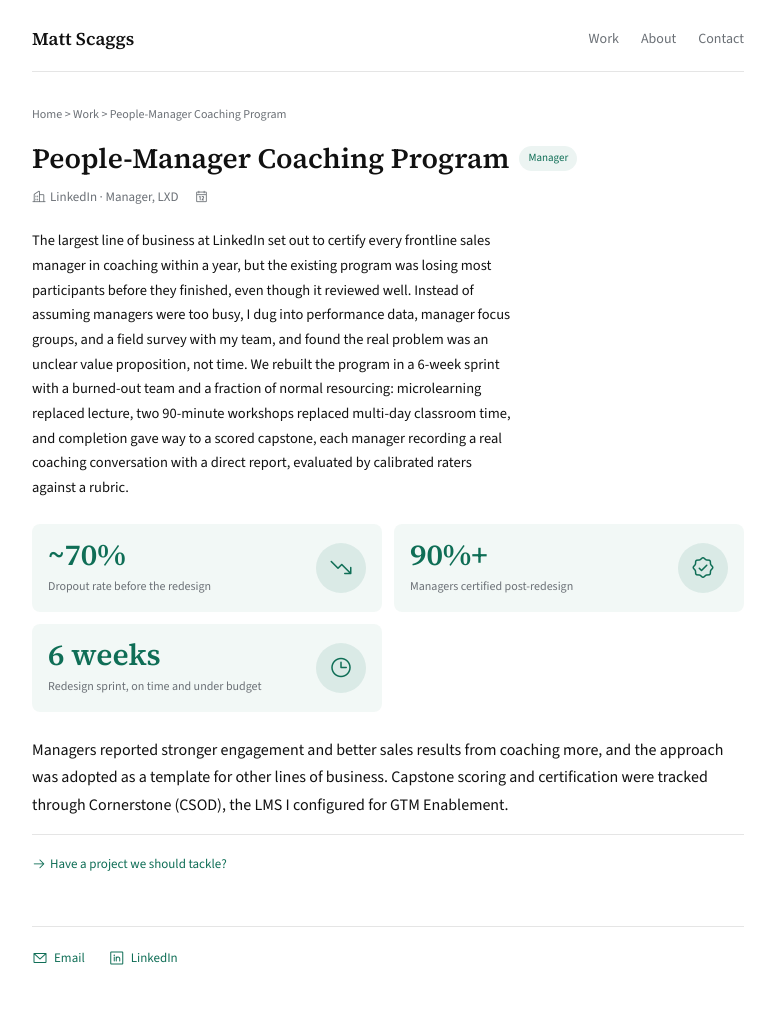
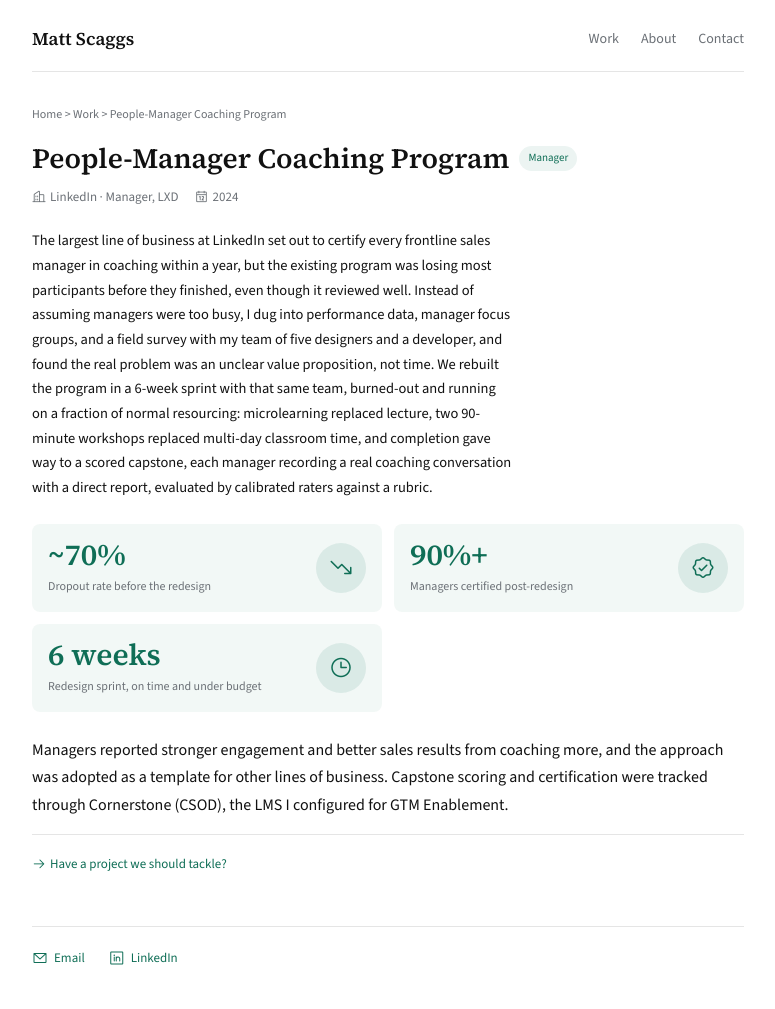
Before and after one commit to mattscaggs/mattscaggs.github.io, a Jekyll site: the page built from _case_studies/people-manager-coaching-program.md, in a window 1280 px wide. Shown: the whole page, without its empty margins (252-1027 px from the left). Built offline with Jekyll 4.4.1, drawn with Linux system fonts in a browser that asks for light colours.

Commit message:
Sweep: personality touch + team-credit consistency for LinkedIn flagship case studies
- Cross-LOB Onboarding Redesign: add SK23 award-acceptance hero image and closing line crediting the broader LXD/Onboarding/Blueprint/PMO team
- People-Manager Coaching Program: name team composition (five designers, a developer) consistent with Cross-LOB; fill in years field (2024)

```diff
--- a/_case_studies/people-manager-coaching-program.md
+++ b/_case_studies/people-manager-coaching-program.md
@@ -2,7 +2,7 @@
 title: People-Manager Coaching Program
 company: LinkedIn
 role: Manager, LXD
-years: ""
+years: "2024"
 tag: Manager
 era: linkedin
 order: 2
@@ -13,9 +13,10 @@ featured_blurb: "Rebuilt LinkedIn's coaching certification after the original lo
 intro: >
   The largest line of business at LinkedIn set out to certify every frontline sales manager in coaching within a year,
   but the existing program was losing most participants before they finished, even though it reviewed well. Instead of
-  assuming managers were too busy, I dug into performance data, manager focus groups, and a field survey with my team,
-  and found the real problem was an unclear value proposition, not time. We rebuilt the program in a 6-week sprint with
-  a burned-out team and a fraction of normal resourcing: microlearning replaced lecture, two 90-minute workshops
+  assuming managers were too busy, I dug into performance data, manager focus groups, and a field survey with my team
+  of five designers and a developer, and found the real problem was an unclear value proposition, not time. We rebuilt
+  the program in a 6-week sprint with that same team, burned-out and running on a fraction of normal resourcing:
+  microlearning replaced lecture, two 90-minute workshops
   replaced multi-day classroom time, and completion gave way to a scored capstone, each manager recording a real
   coaching conversation with a direct report, evaluated by calibrated raters against a rubric.
 stats:
```
Also changed, not shown: _case_studies/cross-lob-onboarding-redesign.md (+3 -1 lines), assets/img/README.md (+1 -0 lines), assets/img/cross-lob-hero.jpg (added), img/sk23-award.jpg (added), img/sk23-team.jpg (added).
